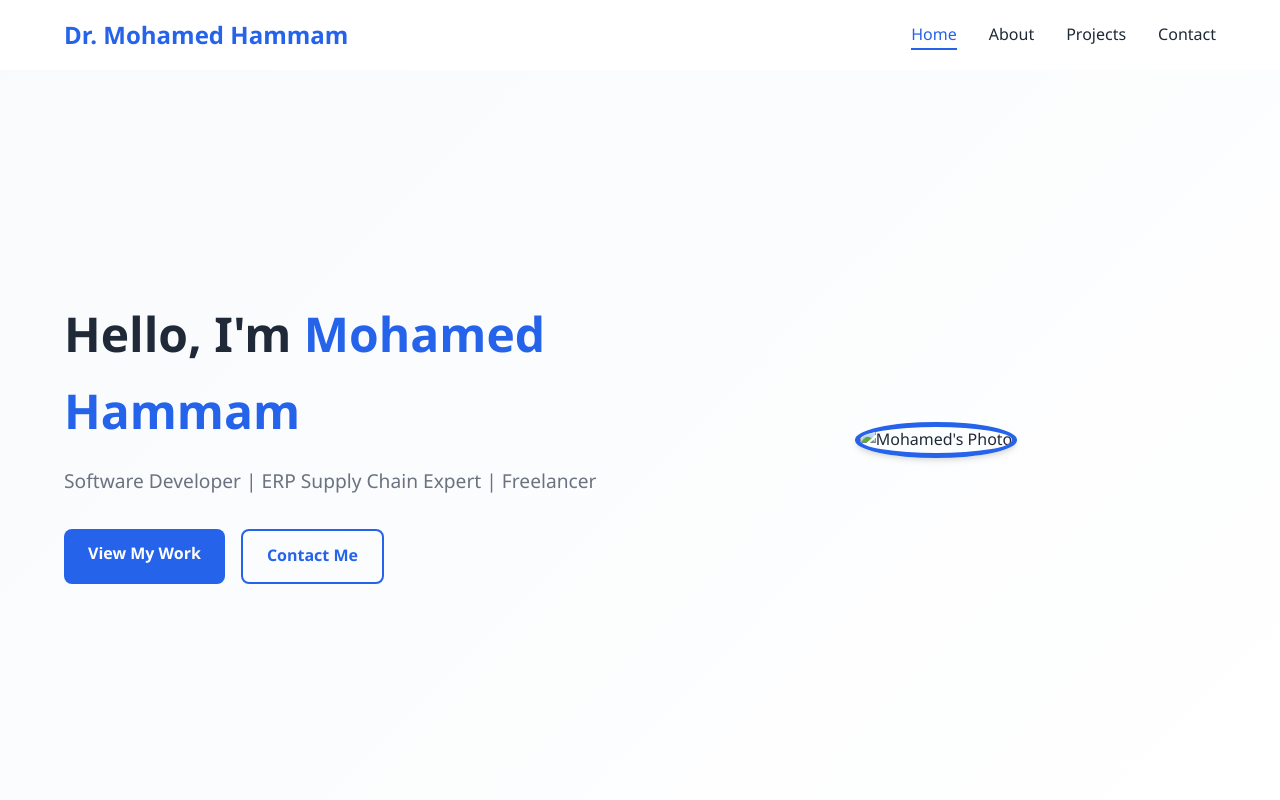
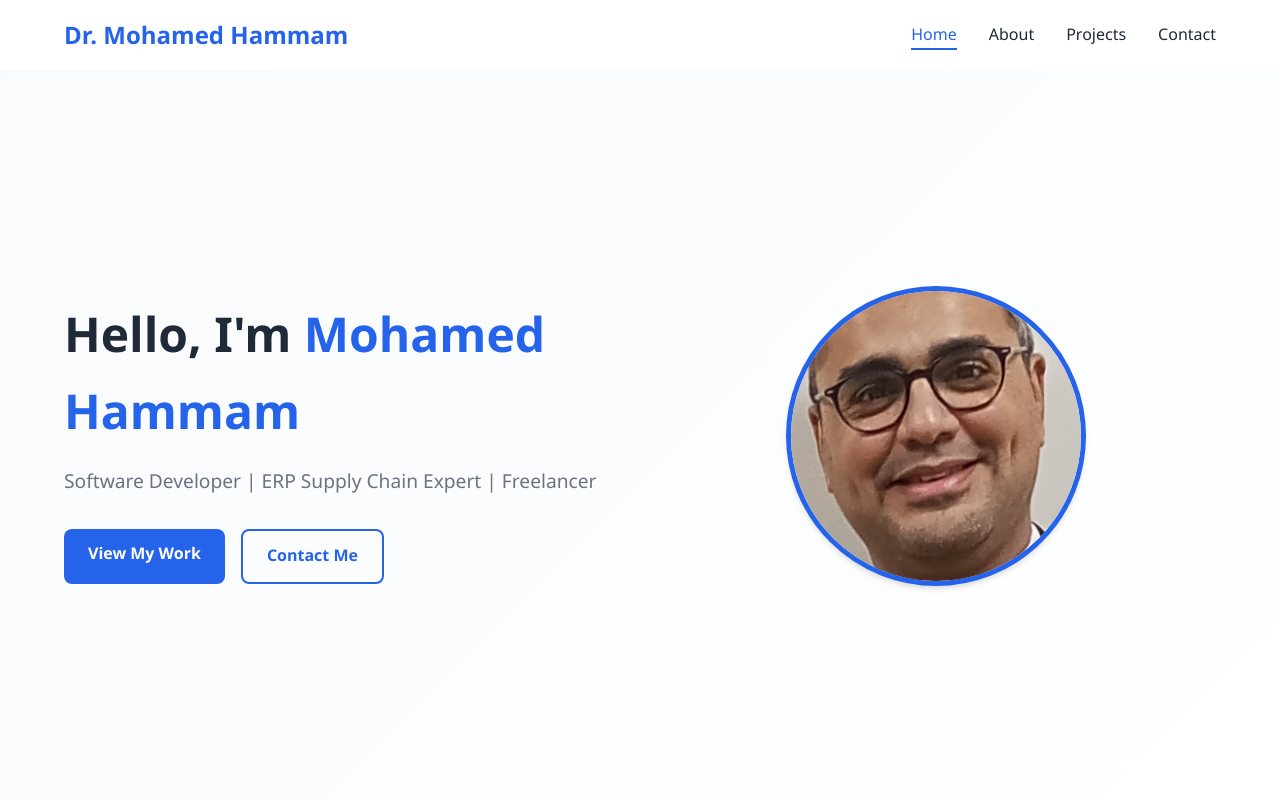
Before and after one commit to Maak2255/mohamedhammam-portfolio, a plain HTML site: page index.html in a window 1280 px wide. Shown: the top 800 px of the page. Drawn offline with Linux system fonts and the light colour scheme; the site is published under a folder, as on GitHub Pages, so addresses that start at the root find nothing.

Commit message:
Fix image source path for profile image

```diff
--- a/index.html
+++ b/index.html
@@ -509,7 +509,7 @@
         </div>
         <div class="hero-image">
           <!-- Add your profile image here -->
-          <img src="/assets/img/hammam.jpg" alt="Mohamed's Photo" class="profile-img">
+          <img src="assets/img/hammam.jpg" alt="Mohamed's Photo" class="profile-img">
         </div>
       </div>
     </div>
```
